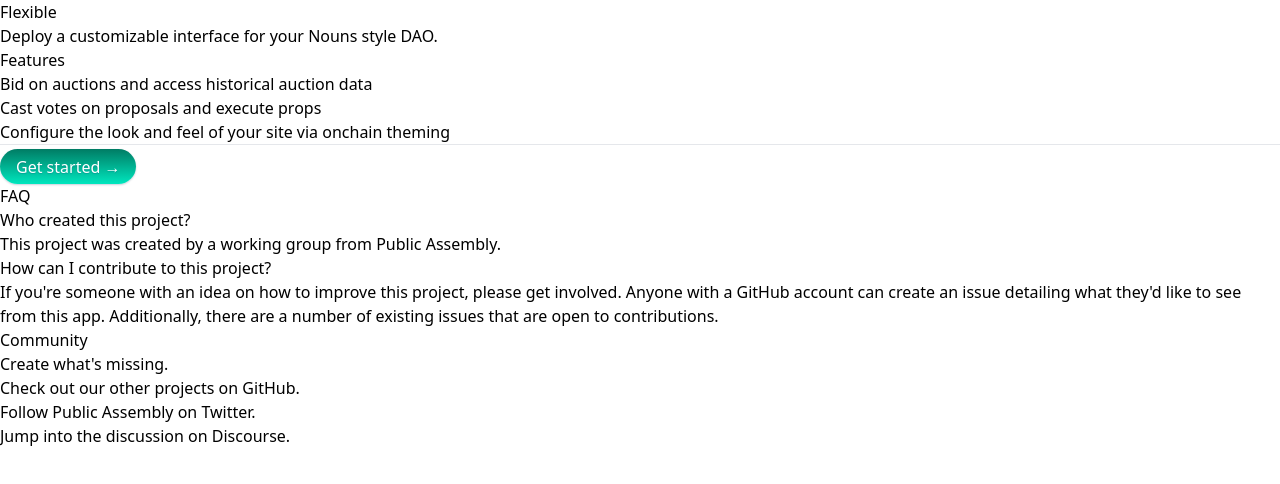
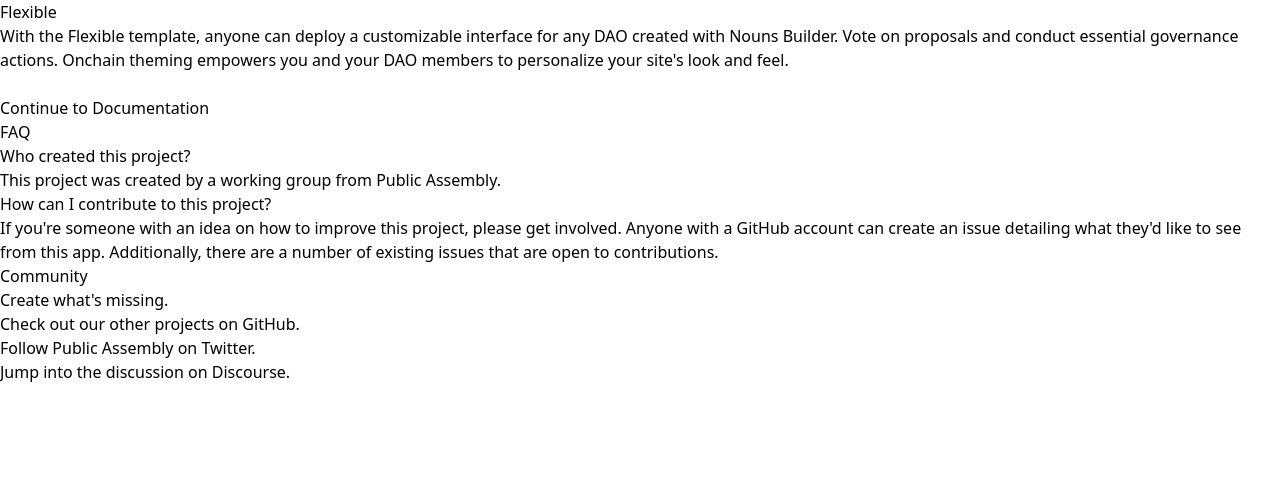
Before and after one commit to public-assembly/flexible-docs, a Next.js app: page / in a window 1280 px wide. Shown: the top 484 px of the page. Built offline with nearby package versions, Linux system fonts and the light colour scheme.

Commit message:
update index page, change intro copy

```diff
--- a/pages/_app.js
+++ b/pages/_app.js
@@ -1,5 +1,4 @@
 import '../style.css'
-import { ThemeProvider } from 'next-themes'
 
 export default function App({ Component, pageProps })
 { return <Component {...pageProps} />
--- a/pages/index.mdx
+++ b/pages/index.mdx
@@ -1,24 +1,14 @@
-import styles from './index.module.css'
-import Link from 'next/link'
+import styles from "./index.module.css";
+import Link from "next/link";
 
 # Flexible
 
-Deploy a customizable interface for your Nouns style DAO.
+With the Flexible template, anyone can deploy a customizable interface for any DAO created with Nouns Builder. Vote on proposals and conduct essential governance actions. Onchain theming empowers you and your DAO members to personalize your site's look and feel.
 
-### Features
+<br></br>
+<p className="subtitle">[Continue to Documentation](/docs/getting_started)</p>
 
-- Bid on auctions and access historical auction data
-- Cast votes on proposals and execute props
-- Configure the look and feel of your site via onchain theming
----
-
-<p className="subtitle">
-
-      <Link className={styles.cta} href="/docs/getting_started">Get started <span>→</span></Link>
-</p>
-
-
-#### FAQ
+### FAQ
 
 ##### Who created this project?
 
@@ -28,7 +18,7 @@
 
 If you're someone with an idea on how to improve this project, please get involved. Anyone with a GitHub account can [create an issue](https://github.com/public-assembly/flexible/issues/new) detailing what they'd like to see from this app. Additionally, there are a number of [existing issues](https://github.com/public-assembly/flexible/issues) that are open to contributions.
 
-#### Community
+### Community
 
 Create what's missing.
 
--- a/pages/index.module.css
+++ b/pages/index.module.css
@@ -1,47 +1,18 @@
-a.cta {
+.cta {
   display: inline-block;
-    background: linear-gradient(to bottom, #007C64,#00e6be) ;
+  border: 1px solid #00e6be;
   text-decoration: none;
-    border-radius: 9999px;
-    color: white;
-    padding: 0.35rem 1.0rem;
+  color: #00e6be;
+  padding: 0.35rem 1rem;
   margin-top: 0.25rem;
-    text-shadow: 0 1px 1px #00387838;
-    box-shadow: 0 1px 2px #00295738;
   transition: all 0.2s ease;
   -webkit-user-drag: none;
   user-select: none;
   -webkit-tap-highlight-color: transparent;
 }
 
-a.cta span {
-    display: inline-block;
-    transition: all 0.2s ease;
+.cta:hover {
+  background: #00e6be;
+  border: 1px solid black;
+  color: black;
 }
-
-a.cta:hover span {
-    transform: translateX(3px);
-}
-
-a.cta:hover {
-    box-shadow: 0 5px 30px -10px #0078ffab;
-    filter: brightness(1.05);
-}
-
-a.cta:active {
-    box-shadow: 0 1px 3px #00295738;
-    filter: brightness(0.95);
-}
-
-a.cta:active span {
-    transform: translateX(5px);
-}
-
-a.cta:focus-visible {
-    outline: 2px solid hsl(var(--nextra-primary-hue) 100% 77%);
-    outline-offset: 2px;
-}
-
-a.cta:focus-visible span {
-    transform: translateX(3px);
-}
```
Lines whose indentation alone changed are shown as unchanged.
